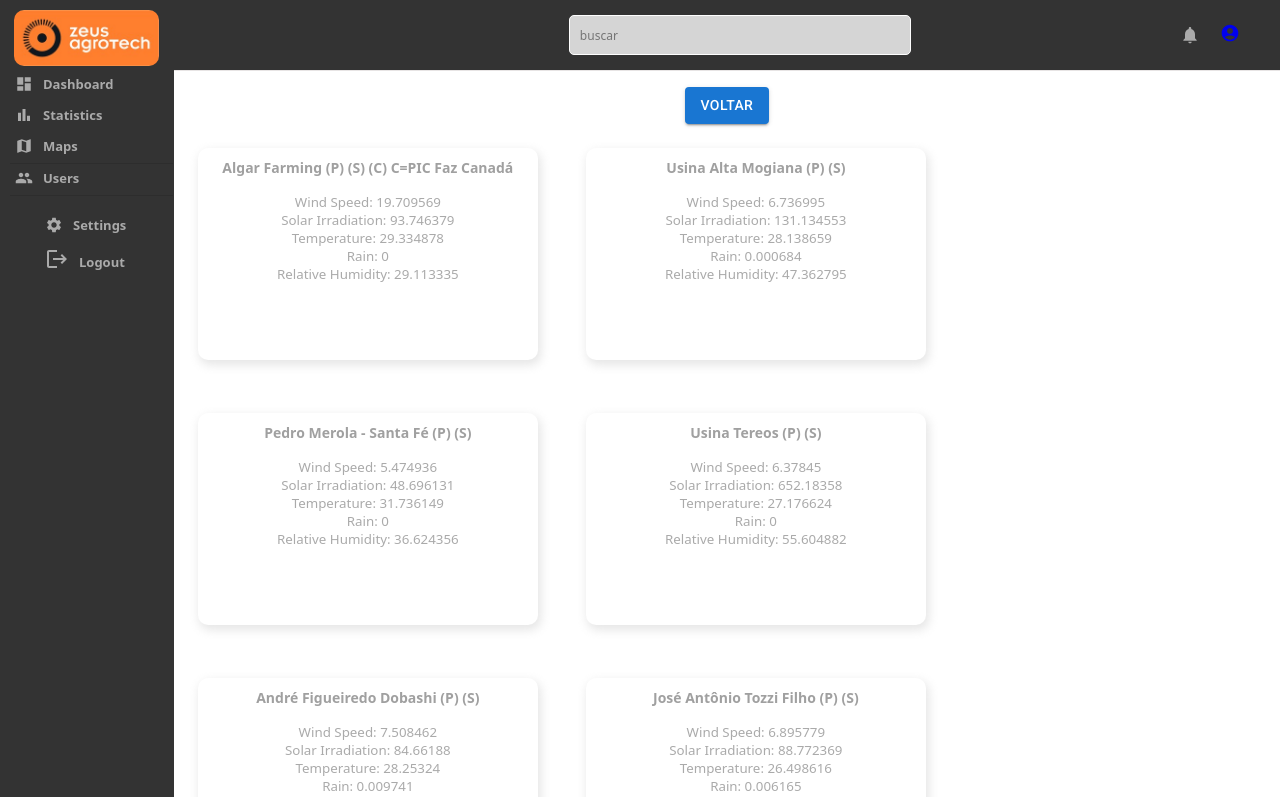
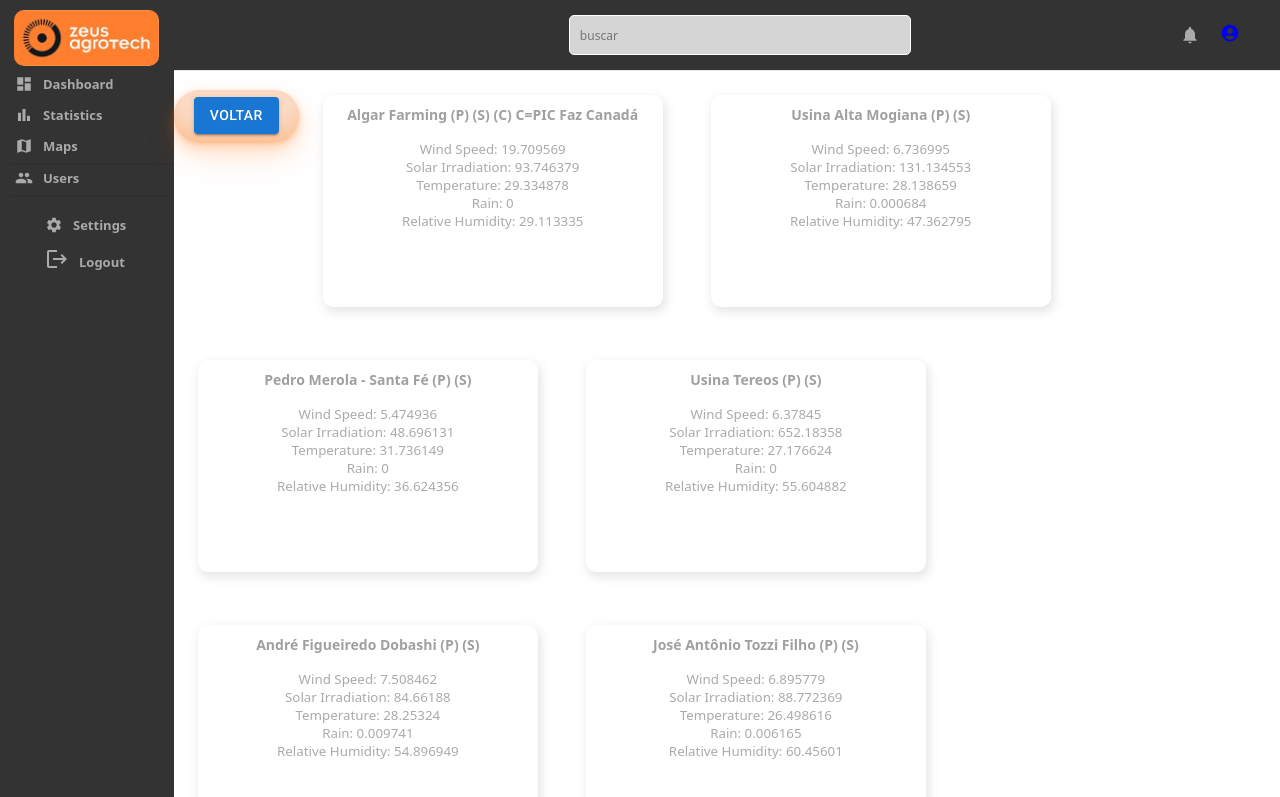
Before and after one commit to gabrielnmotta/webAthena, a React (Create React App) app: page /maps in a window 1280 px wide. Shown: the top 797 px of the page. Built offline with nearby package versions, Linux system fonts and the light colour scheme; no server answers; data requests are answered from the project's data file.

Commit message:
finish first idea of forecast

```diff
--- a/src/components/Cards/Cardset/index.tsx
+++ b/src/components/Cards/Cardset/index.tsx
@@ -1,31 +1,12 @@
 import { useState } from "react";
 import IBlocks from "../../../interfaces/IBlocks";
-import { IData } from "../../../interfaces/IForecast";
-import { useRequestData } from "../../../services/api/apiFake";
-import { Forecast } from "../../Forecast";
 import "./cardset.scss";
 
 export default function Blockx(props: IBlocks) {
-  const { data } = useRequestData<IData[]>("/forecast");
 
-  const [show, setShow] = useState(true);
-  const handleShow = () => {
-    setShow(!show);
-  };
 
   return (
-    <>
-      {show ? (
         <div className="left">
-          <button
-            aria-hidden
-            type="button"
-            className="button "
-            onClick={() => handleShow()}
-          >
-            present
-          </button>
-          <>
             <span onClick={() => test(props.blockId)} className="title">
               {props.name}
             </span>
@@ -38,22 +19,6 @@ export default function Blockx(props: IBlocks) {
             <span>
               Relative Humidity: {Math.round(props.data.relativeHumidity)}%
             </span>
-          </>
         </div>
-      ) : (
-        <div className="left">
-          <button
-            aria-hidden
-            type="button"
-            className="button "
-            onClick={() => handleShow()}
-          >previsões</button>
-          {data &&
-            data.map((e) => {
-              return <Forecast forecast={e} key={e.blockId} />;
-            })}
-        </div>
-      )}
-    </>
   );
 }
--- a/src/components/Cards/cards.scss
+++ b/src/components/Cards/cards.scss
@@ -1,5 +1,23 @@
     .button{
-        display: flex;
-        justify-content: center;
-        margin-top: 1rem;
-    }
+        background-color: #fbd9c2;
+        border-radius: 100px;
+        box-shadow: rgba(255, 115, 0, 0.2) 0 -25px 18px -14px inset,rgba(255, 115, 0, .15) 0 1px 2px,rgba(255, 115, 0, .15) 0 2px 4px,rgba(255, 115, 0, .15) 0 4px 8px,rgba(255, 115, 0, .15) 0 8px 16px,rgba(255, 115, 0, .15) 0 16px 32px;
+        color: orangered;
+        cursor: pointer;
+        display: inline-block;
+        font-family: CerebriSans-Regular,-apple-system,system-ui,Roboto,sans-serif;
+        padding: 7px 20px;
+        text-align: center;
+        text-decoration: none;
+        transition: all 250ms;
+        border: 0;
+        font-size: 16px;
+        user-select: none;
+        -webkit-user-select: none;
+        touch-action: manipulation;
+      }
+
+      .button:hover {
+        box-shadow: rgba(255, 115, 0,.35) 0 -25px 18px -14px inset,rgba(255, 115, 0,.25) 0 1px 2px,rgba(255, 115, 0,.25) 0 2px 4px,rgba(255, 115, 0,.25) 0 4px 8px,rgba(255, 115, 0,.25) 0 8px 16px,rgba(44,187,99,.25) 0 16px 32px;
+        transform: scale(1.05) rotate(-1deg);
+      }
--- a/src/components/Cards/index.tsx
+++ b/src/components/Cards/index.tsx
@@ -8,6 +8,7 @@ import { Button } from "@mui/material";
 import { Forecast } from "../Forecast";
 import { IData } from "../../interfaces/IForecast";
 import { useRequestData } from "../../services/api/apiFake";
+import React from "react";
 
 export function Cards() {
   const [blocks, setBlocks] = useState<IBlocks[]>([]);
@@ -47,15 +48,31 @@ export function Cards() {
     });
   }, [bloco, blocks]);
 
+  const [show, setShow] = useState(true);
+  const handleShow = () => {
+    setShow(!show);
+  };
+
   return (
+    <div>
       <div className="preview">
-      <div className="button">
-        <Button variant="contained" onClick={back}>
+        <button className="button" onClick={back}>
           Voltar
-        </Button>
+        </button>
       </div>
+      {show ? (
+        <div >
+          <button
+            aria-hidden
+            type="button"
+            className="button "
+            onClick={() => handleShow()}
+          >
+            previsões
+          </button>
+
           {bloco.map((blocks) => (
-        <>
+            <div >
               <button
                 onClick={() => test(blocks.blockId, blocks.name)}
                 className="title"
@@ -70,8 +87,31 @@ export function Cards() {
                   data={blocks.data}
                 />
               </button>
-        </>
+            </div>
           ))}
+        </div>
+      ) : (
+        <div>
+          <button
+            aria-hidden
+            type="button"
+            className="button "
+            onClick={() => handleShow()}
+          >
+            presente
+          </button>
+          {bloco.map((blocks) => (
+            <div>
+              {data &&
+                data
+                  .filter((item) => item.blockId === blocks.blockId)
+                  .map((e) => {
+                    return <Forecast forecast={e} key={e.blockId} />;
+                  })}
+            </div>
+          ))}
+        </div>
+      )}
     </div>
   );
 }
--- a/src/components/Dash/dash.scss
+++ b/src/components/Dash/dash.scss
@@ -5,6 +5,7 @@
       flex: 8;
     }
     .out{
+
       display: flex;
       padding: 20px;
       gap: 20px;
--- a/src/components/Forecast/forecast.scss
+++ b/src/components/Forecast/forecast.scss
@@ -55,6 +55,11 @@
     border-radius: 10px;
     margin: 1.5rem;
   }
+  .prev h1 h2{
+    background-color: #000;
+    font-size: 1rem;
+  }
+
   .buttonp {
     display: flex;
     align-items: center;
--- a/src/components/Forecast/index.tsx
+++ b/src/components/Forecast/index.tsx
@@ -35,7 +35,7 @@ export function Forecast({ forecast }: Props) {
         <div>
           {forecast.past.map((item) => {
             return (
-              <SwiperSlide className="car__bottom-left" key={item.date}>
+              <SwiperSlide className="car__bottom-left" key={item.blockId}>
                 <button
                   aria-hidden
                   type="button"
@@ -45,11 +45,15 @@ export function Forecast({ forecast }: Props) {
                   next 10 days
                 </button>
                 <div className="prev">
+
                   <p className="date">{moment(item.date).format("DD/MM")}</p>
+                  <h1>{item.blockId}</h1>
+                  <h2>{item.name}</h2>
                   <p>{Math.round(item.rain)} mm</p>
                   <p>{item.relativeHumidity.toPrecision(2)} %</p>
                   <p>{Math.round(item.solarIrradiation)}mj/m²</p>
                   <p>{item.temperatureAverage.toPrecision(2)}°C</p>
+                  <p>{item.blockId}</p>
                   <p>{item.temperatureMax.toPrecision(2)}°C</p>
                   <p>{item.temperatureMin.toPrecision(2)}°C</p>
                   <p>{item.windSpeed.toPrecision(2)} m/s</p>
@@ -62,7 +66,7 @@ export function Forecast({ forecast }: Props) {
         <div>
           {forecast.forecast.map((item) => {
             return (
-              <SwiperSlide className="car__bottom-left" key={item.date}>
+              <SwiperSlide className="car__bottom-left" key={item.blockId}>
                 <button
                   aria-hidden
                   type="button"
@@ -72,6 +76,8 @@ export function Forecast({ forecast }: Props) {
                   last 10 days
                 </button>
                 <div className="prev">
+                  <h1>{item.blockId}</h1>
+                  <h2>{item.name}</h2>
                   <p className="date">{moment(item.date).format("DD/MM")}</p>
                   <p>{item.rainPrediction}</p>
                   <p>{Math.round(item.rain)} mm</p>
--- a/src/components/NavBar/style.scss
+++ b/src/components/NavBar/style.scss
@@ -6,6 +6,7 @@
     font-size: 16px;
     color: #aaaaaa;
     background-color: #333;
+
 
     .wrapper {
         width: 100%;
--- a/src/components/Sidebar/sidebar.scss
+++ b/src/components/Sidebar/sidebar.scss
@@ -13,6 +13,7 @@ button{
     border-right: 0.5px solid #333333;
     min-height: 100vh;
     background-color: #333333;
+
 
     .top{
         height: 65px;
```
Also changed, not shown: src/interfaces/IForecast.ts (+9 -3 lines). Lines whose indentation alone changed are shown as unchanged.
